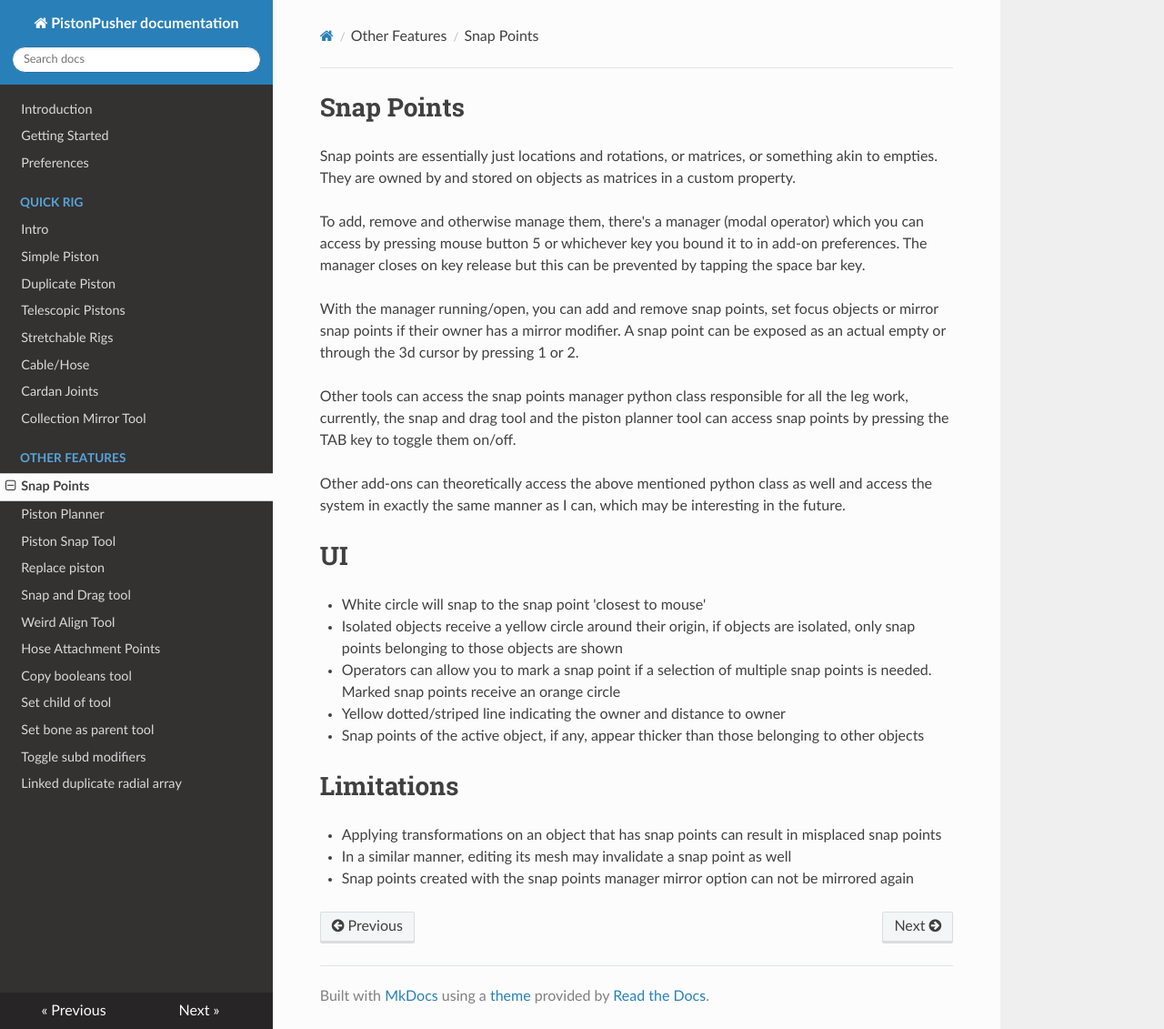
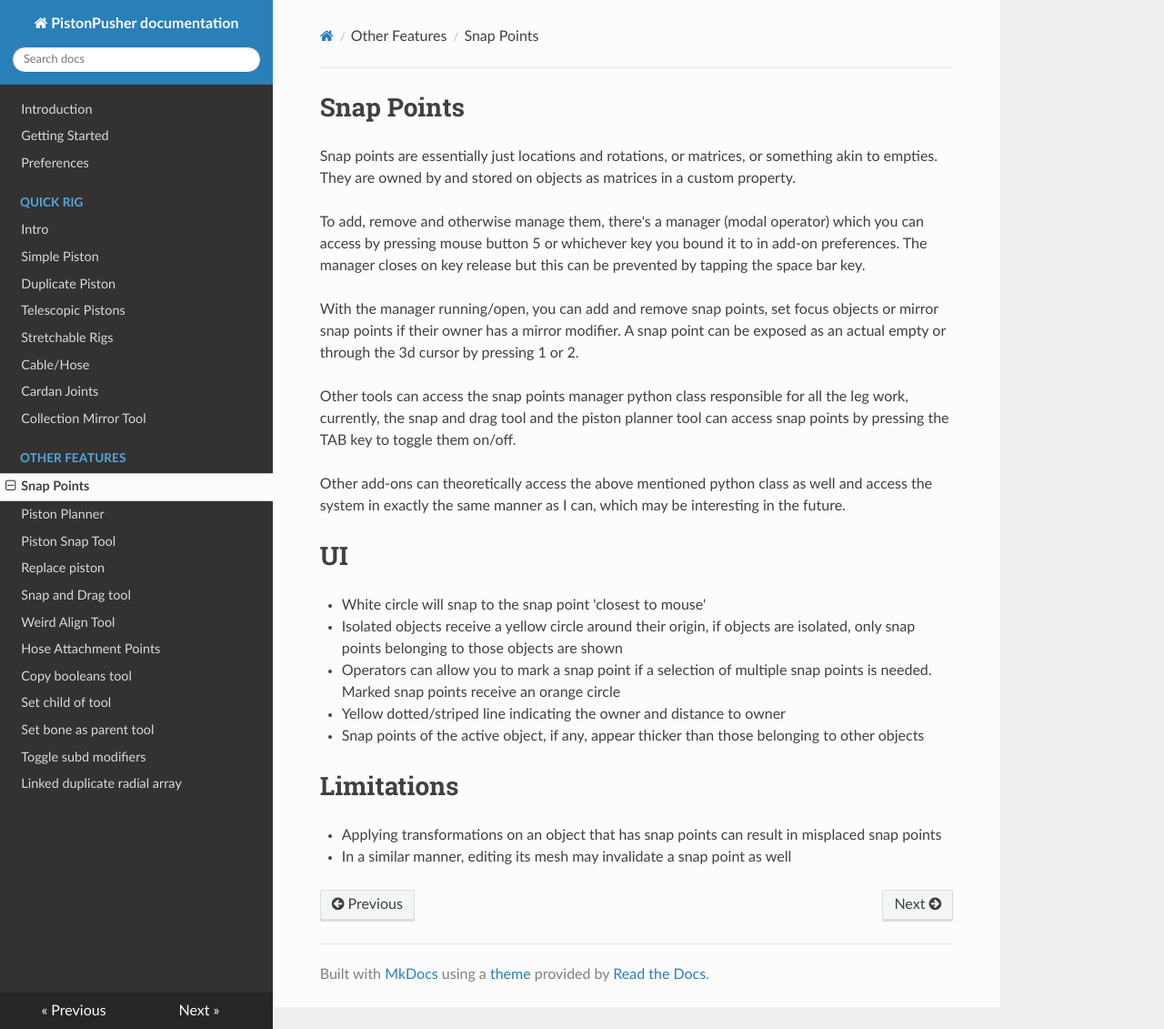
Before and after one commit to ZenderB3D/pp_docs, an MkDocs documentation site: the page built from docs/Features/snap_points.md, in a window 1280 px wide and 1131 px high. Shown: the whole window at 91% size. Built offline with MkDocs 1.6.1, drawn with Linux system fonts in a browser that asks for light colours; nearby versions of some CDN libraries.

Commit message:
Update snap_points.md

```diff
--- a/docs/Features/snap_points.md
+++ b/docs/Features/snap_points.md
@@ -23,4 +23,3 @@ Other add-ons can theoretically access the above mentioned python class as well
 
 * Applying transformations on an object that has snap points can result in misplaced snap points
 * In a similar manner, editing its mesh may invalidate a snap point as well
-* Snap points created with the snap points manager mirror option can not be mirrored again
```
